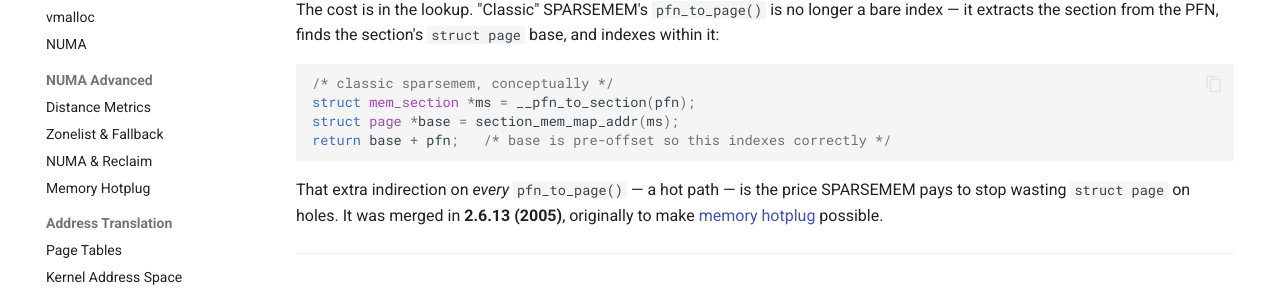
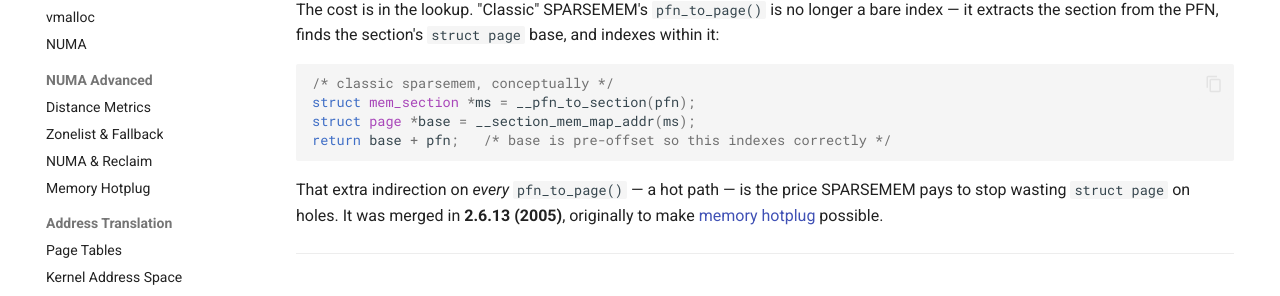
Before and after one commit to laveeshb/linux-kernel-internals, an MkDocs documentation site: the page built from docs/mm/memory-model.md, in a window 1280 px wide and 900 px high, scrolled down 1752 px. Shown: the part 148-444 px from the top of the window. Built offline with MkDocs 1.6.1 and Material for MkDocs 9.7.7, drawn with Linux system fonts in a browser that asks for light colours.

````diff
--- a/docs/mm/memory-model.md
+++ b/docs/mm/memory-model.md
@@ -53,7 +53,7 @@ The cost is in the lookup. "Classic" SPARSEMEM's `pfn_to_page()` is no longer a
 ```c
 /* classic sparsemem, conceptually */
 struct mem_section *ms = __pfn_to_section(pfn);
-struct page *base = section_mem_map_addr(ms);
+struct page *base = __section_mem_map_addr(ms);
 return base + pfn;   /* base is pre-offset so this indexes correctly */
 ```
 
````
